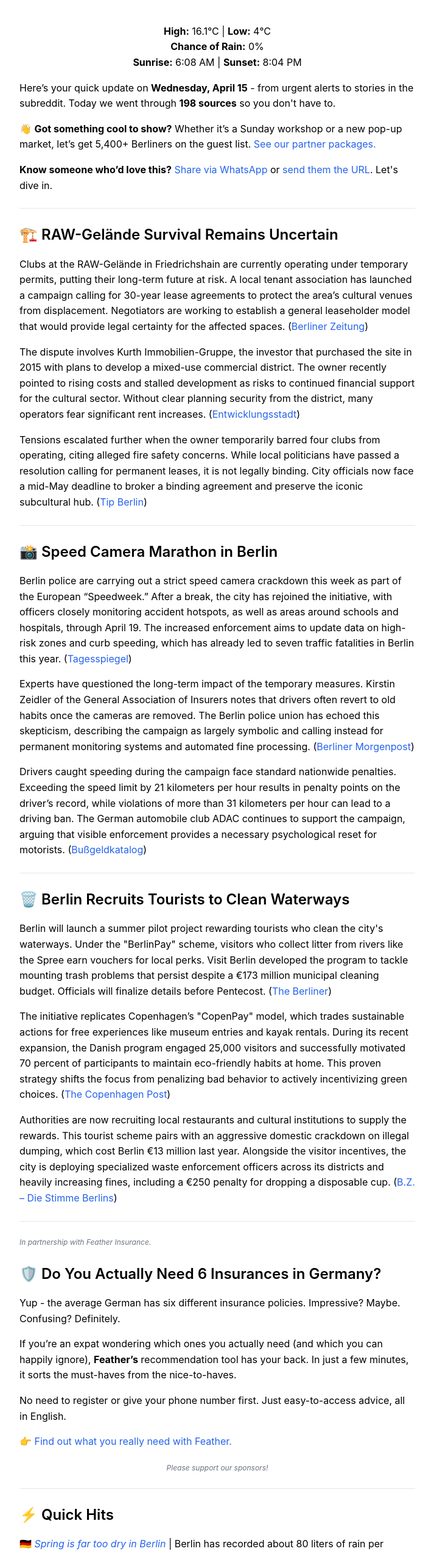
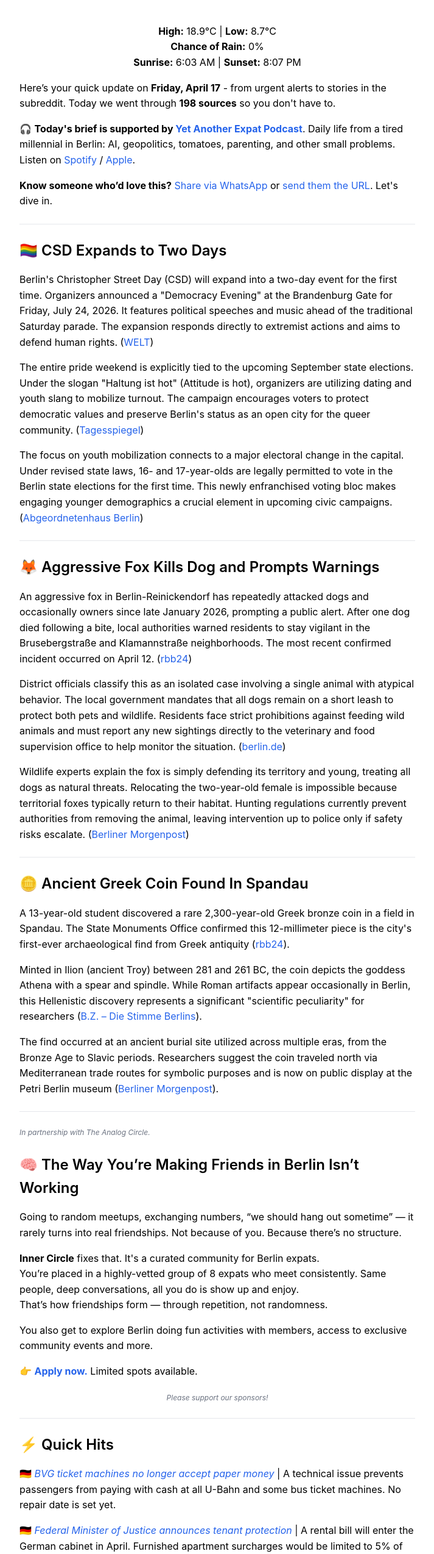
Before and after one commit to plamenpasliev/berlindaily-newsletter-archive, a website: page archive/latest.html in a window 1280 px wide. Shown: the part 224-2772 px from the top of the page at 61% size, without its empty margins (283-996 px from the left). Drawn offline with Linux system fonts and the light colour scheme.

Commit message:
Update Today's Newsletter

```diff
--- a/archive/latest.html
+++ b/archive/latest.html
@@ -4,10 +4,10 @@
 <head>
     <meta charset="UTF-8">
     <meta name="viewport" content="width=device-width, initial-scale=1.0">
-    <title>🏗️ RAW-Gelände Permits, Speed checks, Tourist litter - Berlin News Daily</title>
+    <title>🏳️‍🌈 CSD expansion, Aggresive fox, Ancient coins - Berlin News Daily</title>
     <meta name="description" content="Stay informed with curated Berlin news and events in English — perfect for expats and newcomers. We go through 100+ articles, posts and events each day so you don't have to.">
     <meta name="author" content="Plamen Pasliev" />
-    <meta name="publish-date" content="2026-04-15">
+    <meta name="publish-date" content="2026-04-17">
     <link rel="canonical" href="https://berlindaily.org/" />
 
     <!-- Cache control for static assets -->
@@ -17,20 +17,20 @@
     <link rel="preload" as="image" href="/assets/berlin-news-daily-logo.webp" fetchpriority="high" />
     <link rel="stylesheet" href="style.css">
 
-    <meta property="og:title" content="🏗️ RAW-Gelände Permits, Speed checks, Tourist litter - Berlin News Daily" />
+    <meta property="og:title" content="🏳️‍🌈 CSD expansion, Aggresive fox, Ancient coins - Berlin News Daily" />
     <meta property="og:description" content="Stay informed with curated Berlin news and events in English — perfect for expats and newcomers. We go through 100+ articles, posts and events each day so you don't have to." />
     <meta property="og:type" content="article" />
-    <meta property="og:url" content="https://newsletter.berlindaily.org/archive/20260415-rawgelnde-permits-speed-checks-tourist-litter.html" />
+    <meta property="og:url" content="https://newsletter.berlindaily.org/archive/20260417-csd-expansion-aggresive-fox-ancient-coins.html" />
     <meta property="og:image" content="https://storage.googleapis.com/gpt-engineer-file-uploads/4EHtkGxfgqNmjMCrTPEpIxYaKjf2/social-images/social-1758459261289-berlindaily-logo.png">
 
 <script type="application/ld+json">
 {
   "@context": "https://schema.org",
   "@type": "NewsArticle",
-  "headline": "🏗️ RAW-Gelände Permits, Speed checks, Tourist litter - Berlin News Daily",
+  "headline": "🏳️‍🌈 CSD expansion, Aggresive fox, Ancient coins - Berlin News Daily",
   "image": [ "https://newsletter.berlindaily.org/assets/berlin-news-daily-logo.webp"
    ],
-  "datePublished": "2026-04-15",
+  "datePublished": "2026-04-17",
   "author": {
     "@type": "Organization",
     "name": "Berlin News Daily"
@@ -63,53 +63,55 @@
   <br>
 
 <h1 id="☀️-guten-morgen-berlin">☀️ Guten Morgen, Berlin!</h1>
-<p><strong>High:</strong> 16.1°C | <strong>Low:</strong> 4°C<br><strong>Chance of Rain:</strong> 0%<br><strong>Sunrise:</strong> 6:08 AM | <strong>Sunset:</strong> 8:04 PM</p>
+<p><strong>High:</strong> 18.9°C | <strong>Low:</strong> 8.7°C<br><strong>Chance of Rain:</strong> 0%<br><strong>Sunrise:</strong> 6:03 AM | <strong>Sunset:</strong> 8:07 PM</p>
 </div>
 
-<p>Here’s your quick update on <strong>Wednesday, April 15</strong> - from urgent alerts to stories in the subreddit. Today we went through <strong>198 sources</strong> so you don&#39;t have to. </p>
-<p>👋 <strong>Got something cool to show?</strong> Whether it’s a Sunday workshop or a new pop-up market, let’s get 5,400+ Berliners on the guest list. <a href="https://berlindaily.org/partner">See our partner packages.</a></p>
-<p><strong>Know someone who’d love this?</strong> <a href="https://api.whatsapp.com/send?text=Hey%21%20I%E2%80%99ve%20been%20reading%20Berlin%20Daily%20lately%20and%20thought%20you%E2%80%99d%20like%20it.%20It%20helps%20me%20stay%20informed%20and%20find%20out%20cool%20things%20to%20do%20in%20Berlin.%20It%27s%20also%20free.%20Check%20it%20out%3A%20https%3A%2F%2Fberlindaily.org">Share via WhatsApp</a> or <a href="https://newsletter.berlindaily.org/archive/20260415-rawgelnde-permits-speed-checks-tourist-litter.html">send them the URL</a>. Let&#39;s dive in.</p>
+<p>Here’s your quick update on <strong>Friday, April 17</strong> - from urgent alerts to stories in the subreddit. Today we went through <strong>198 sources</strong> so you don&#39;t have to. </p>
+<p>🎧 <strong>Today&#39;s brief is supported by <a href="https://open.spotify.com/show/7ibAqCfRRWJmUiWIRyTeWD">Yet Another Expat Podcast</a></strong>. Daily life from a tired millennial in Berlin: AI, geopolitics, tomatoes, parenting, and other small problems. Listen on <a href="https://open.spotify.com/show/7ibAqCfRRWJmUiWIRyTeWD">Spotify</a> / <a href="https://podcasts.apple.com/us/podcast/yet-another-expat/id1732834677">Apple</a>.</p>
+<p><strong>Know someone who’d love this?</strong> <a href="https://api.whatsapp.com/send?text=Hey%21%20I%E2%80%99ve%20been%20reading%20Berlin%20Daily%20lately%20and%20thought%20you%E2%80%99d%20like%20it.%20It%20helps%20me%20stay%20informed%20and%20find%20out%20cool%20things%20to%20do%20in%20Berlin.%20It%27s%20also%20free.%20Check%20it%20out%3A%20https%3A%2F%2Fberlindaily.org">Share via WhatsApp</a> or <a href="https://newsletter.berlindaily.org/archive/20260417-csd-expansion-aggresive-fox-ancient-coins.html">send them the URL</a>. Let&#39;s dive in.</p>
 <hr>
-<h2 id="🏗️-raw-gelände-survival-remains-uncertain">🏗️ RAW-Gelände Survival Remains Uncertain</h2>
-<p class="excerpt">Clubs at the RAW-Gelände in Friedrichshain are currently operating under temporary permits, putting their long-term future at risk. A local tenant association has launched a campaign calling for 30-year lease agreements to protect the area’s cultural venues from displacement. Negotiators are working to establish a general leaseholder model that would provide legal certainty for the affected spaces. (<a href="https://www.berliner-zeitung.de/mensch-metropole/zukunft-des-raw-gelaendes-in-friedrichshain-ungewiss-clubs-nur-noch-in-duldung-li.10030305">Berliner Zeitung</a>)</p>
-<p>The dispute involves Kurth Immobilien-Gruppe, the investor that purchased the site in 2015 with plans to develop a mixed-use commercial district. The owner recently pointed to rising costs and stalled development as risks to continued financial support for the cultural sector. Without clear planning security from the district, many operators fear significant rent increases. (<a href="https://www.entwicklungsstadt.de/ruhende-entwicklung-des-raw-gelaendes-investor-sieht-verantwortung-beim-bezirk/">Entwicklungsstadt</a>)</p>
-<p>Tensions escalated further when the owner temporarily barred four clubs from operating, citing alleged fire safety concerns. While local politicians have passed a resolution calling for permanent leases, it is not legally binding. City officials now face a mid-May deadline to broker a binding agreement and preserve the iconic subcultural hub. (<a href="https://www.tip-berlin.de/stadtleben/raw-gelaende-friedrichshain-kurth-gruppe-bezirksverordnetenversammlung/">Tip Berlin</a>)</p>
+<h2 id="🏳️🌈-csd-expands-to-two-days">🏳️‍🌈 CSD Expands to Two Days</h2>
+<p class="excerpt">Berlin&#39;s Christopher Street Day (CSD) will expand into a two-day event for the first time. Organizers announced a &quot;Democracy Evening&quot; at the Brandenburg Gate for Friday, July 24, 2026. It features political speeches and music ahead of the traditional Saturday parade. The expansion responds directly to extremist actions and aims to defend human rights. (<a href="https://www.welt.de/regionales/berlin/article69e0b96293130bd3499d38f0/csd-berlin-startet-am-vorabend-der-parade-haltung-ist-hot.html">WELT</a>)</p>
+<p>The entire pride weekend is explicitly tied to the upcoming September state elections. Under the slogan &quot;Haltung ist hot&quot; (Attitude is hot), organizers are utilizing dating and youth slang to mobilize turnout. The campaign encourages voters to protect democratic values and preserve Berlin&#39;s status as an open city for the queer community. (<a href="https://www.tagesspiegel.de/berlin/grosstes-csd-wochenende-in-der-geschichte-berliner-christopher-street-day-wird-erstmals-auf-zwei-tage-ausgeweitet-15482173.html">Tagesspiegel</a>)</p>
+<p>The focus on youth mobilization connects to a major electoral change in the capital. Under revised state laws, 16- and 17-year-olds are legally permitted to vote in the Berlin state elections for the first time. This newly enfranchised voting bloc makes engaging younger demographics a crucial element in upcoming civic campaigns. (<a href="https://www.parlament-berlin.de/">Abgeordnetenhaus Berlin</a>)</p>
 <hr>
-<h2 id="📸-speed-camera-marathon-in-berlin">📸 Speed Camera Marathon in Berlin</h2>
-<p class="excerpt">Berlin police are carrying out a strict speed camera crackdown this week as part of the European “Speedweek.” After a break, the city has rejoined the initiative, with officers closely monitoring accident hotspots, as well as areas around schools and hospitals, through April 19. The increased enforcement aims to update data on high-risk zones and curb speeding, which has already led to seven traffic fatalities in Berlin this year. (<a href="https://www.tagesspiegel.de/berlin/speedweek-gegen-raser-polizei-startet-blitzermarathon-in-berlin-und-brandenburg-15464145.html">Tagesspiegel</a>)</p>
-<p>Experts have questioned the long-term impact of the temporary measures. Kirstin Zeidler of the General Association of Insurers notes that drivers often revert to old habits once the cameras are removed. The Berlin police union has echoed this skepticism, describing the campaign as largely symbolic and calling instead for permanent monitoring systems and automated fine processing. (<a href="https://www.morgenpost.de/berlin/article411690217/blitzermarathon-speedweek-berlin-kontrollen-wo-polizei-blitzer-experten-kritik.html">Berliner Morgenpost</a>)</p>
-<p>Drivers caught speeding during the campaign face standard nationwide penalties. Exceeding the speed limit by 21 kilometers per hour results in penalty points on the driver’s record, while violations of more than 31 kilometers per hour can lead to a driving ban. The German automobile club ADAC continues to support the campaign, arguing that visible enforcement provides a necessary psychological reset for motorists. (<a href="https://www.bussgeldkatalog.org/blitzermarathon/">Bußgeldkatalog</a>)</p>
+<h2 id="🦊-aggressive-fox-kills-dog-and-prompts-warnings">🦊 Aggressive Fox Kills Dog and Prompts Warnings</h2>
+<p class="excerpt">An aggressive fox in Berlin-Reinickendorf has repeatedly attacked dogs and occasionally owners since late January 2026, prompting a public alert. After one dog died following a bite, local authorities warned residents to stay vigilant in the Brusebergstraße and Klamannstraße neighborhoods. The most recent confirmed incident occurred on April 12. (<a href="https://www.rbb24.de/panorama/beitrag/2026/04/agressiver-fuchs-reinickendorf.html">rbb24</a>)</p>
+<p>District officials classify this as an isolated case involving a single animal with atypical behavior. The local government mandates that all dogs remain on a short leash to protect both pets and wildlife. Residents face strict prohibitions against feeding wild animals and must report any new sightings directly to the veterinary and food supervision office to help monitor the situation. (<a href="https://www.berlin.de/ba-reinickendorf/aktuelles/pressemitteilungen/2026/pressemitteilung.1661764.php">berlin.de</a>)</p>
+<p>Wildlife experts explain the fox is simply defending its territory and young, treating all dogs as natural threats. Relocating the two-year-old female is impossible because territorial foxes typically return to their habitat. Hunting regulations currently prevent authorities from removing the animal, leaving intervention up to police only if safety risks escalate. (<a href="https://www.morgenpost.de/bezirke/reinickendorf/article411735958/auffaellig-aggressiver-fuchs-treibt-unwesen-in-reinickendorf-aemter-warnen.html">Berliner Morgenpost</a>)</p>
 <hr>
-<h2 id="🗑️-berlin-recruits-tourists-to-clean-waterways">🗑️ Berlin Recruits Tourists to Clean Waterways</h2>
-<p class="excerpt">Berlin will launch a summer pilot project rewarding tourists who clean the city&#39;s waterways. Under the &quot;BerlinPay&quot; scheme, visitors who collect litter from rivers like the Spree earn vouchers for local perks. Visit Berlin developed the program to tackle mounting trash problems that persist despite a €173 million municipal cleaning budget. Officials will finalize details before Pentecost. (<a href="https://www.the-berliner.com/news/tourists-to-become-berlins-new-litter-pickers/">The Berliner</a>)</p>
-<p>The initiative replicates Copenhagen’s &quot;CopenPay&quot; model, which trades sustainable actions for free experiences like museum entries and kayak rentals. During its recent expansion, the Danish program engaged 25,000 visitors and successfully motivated 70 percent of participants to maintain eco-friendly habits at home. This proven strategy shifts the focus from penalizing bad behavior to actively incentivizing green choices. (<a href="https://cphpost.dk/2025-09-16/news/copenpay-program-prompts-70-of-tourists-to-adopt-eco-friendly-habits/">The Copenhagen Post</a>)</p>
-<p>Authorities are now recruiting local restaurants and cultural institutions to supply the rewards. This tourist scheme pairs with an aggressive domestic crackdown on illegal dumping, which cost Berlin €13 million last year. Alongside the visitor incentives, the city is deploying specialized waste enforcement officers across its districts and heavily increasing fines, including a €250 penalty for dropping a disposable cup. (<a href="https://www.bz-berlin.de/berlin/touristen-sollen-den-muell-in-berlin-aufsammeln">B.Z. – Die Stimme Berlins</a>)</p>
+<h2 id="🪙-ancient-greek-coin-found-in-spandau">🪙 Ancient Greek Coin Found In Spandau</h2>
+<p>A 13-year-old student discovered a rare 2,300-year-old Greek bronze coin in a field in Spandau. The State Monuments Office confirmed this 12-millimeter piece is the city&#39;s first-ever archaeological find from Greek antiquity (<a href="https://www.rbb24.de/panorama/beitrag/2026/04/berlin-spandau-muenze-drittes-jahrhundert-fund-archaeologisch.html">rbb24</a>).</p>
+<p>Minted in Ilion (ancient Troy) between 281 and 261 BC, the coin depicts the goddess Athena with a spear and spindle. While Roman artifacts appear occasionally in Berlin, this Hellenistic discovery represents a significant &quot;scientific peculiarity&quot; for researchers (<a href="https://www.bz-berlin.de/berlin/spandau/schueler-13-graebt-2300-jahre-alte-muenze-aus">B.Z. – Die Stimme Berlins</a>).</p>
+<p>The find occurred at an ancient burial site utilized across multiple eras, from the Bronze Age to Slavic periods. Researchers suggest the coin traveled north via Mediterranean trade routes for symbolic purposes and is now on public display at the Petri Berlin museum (<a href="https://www.morgenpost.de/berlin/article411720104/sensationsfund-in-berlin-schueler-entdeckt-muenze-aus-antikem-troja.html">Berliner Morgenpost</a>).</p>
 <hr>
 <p style="font-size: 12px; color: #6b7280; font-style: italic;">
-  In partnership with Feather Insurance.
+  In partnership with The Analog Circle.
 </p>
 
-<h2 id="🛡️-do-you-actually-need-6-insurances-in-germany">🛡️ Do You Actually Need 6 Insurances in Germany?</h2>
-<p>Yup - the average German has six different insurance policies. Impressive? Maybe. Confusing? Definitely.</p>
-<p>If you’re an expat wondering which ones you actually need (and which you can happily ignore), <strong>Feather’s</strong> recommendation tool has your back. In just a few minutes, it sorts the must-haves from the nice-to-haves. </p>
-<p>No need to register or give your phone number first. Just easy-to-access advice, all in English.</p>
-<p>👉 <a href="https://app.feather-insurance.com/recommendation-tool/intro?utm_source=berlindaily&amp;utm_medium=newsletter&amp;utm_campaign=rectool-0426">Find out what you really need with Feather.</a></p>
+<h2 id="🧠-the-way-youre-making-friends-in-berlin-isnt-working">🧠 The Way You’re Making Friends in Berlin Isn’t Working</h2>
+<p>Going to random meetups, exchanging numbers, “we should hang out sometime” — it rarely turns into real friendships. Not because of you. Because there’s no structure.</p>
+<p><strong>Inner Circle</strong> fixes that. It&#39;s a curated community for Berlin expats.<br>You’re placed in a highly-vetted group of 8 expats who meet consistently. Same people, deep conversations, all you do is show up and enjoy.<br>That’s how friendships form — through repetition, not randomness. </p>
+<p>You also get to explore Berlin doing fun activities with members, access to exclusive community events and more.</p>
+<p>👉 <a href="https://forms.theanalogcircle.com/ic-application?utm_source=berlindaily&amp;utm_medium=affiliates&amp;utm_campaign=2026-04-17&amp;utm_section=mid_roll"><strong>Apply now.</strong></a> Limited spots available.</p>
 <p style="font-size: 12px; color: #6b7280; margin-top: 20px; text-align: center; font-style: italic;">
   Please support our sponsors!
 </p>
 
 <hr>
 <h2 id="⚡-quick-hits">⚡ Quick Hits</h2>
-<p>🇩🇪 <a href="https://www.tagesspiegel.de/berlin/der-fruhling-ist-viel-zu-trocken-in-berlin-die-nachsten-tage-werden-entscheidend-fur-die-natur-15466454.html"><em>Spring is far too dry in Berlin</em></a> | Berlin has recorded about 80 liters of rain per square meter since January instead of the usual 138 liters. Meteorologists expect no rain until late April.</p>
-<p>🇩🇪 <a href="https://www.bz-berlin.de/berlin/berlin-soll-unterirdische-kliniken-bekommen"><em>Berlin is set to get underground hospitals</em></a> | On Monday, Charité announced plans to evaluate supply tunnels at the Virchow-Klinikum campus for emergencies. Officials warn the city lacks citywide patient tracking and adequate security for mass casualty events.</p>
-<p>🇬🇧 <a href="https://www.travelandtourworld.com/news/article/thousands-of-passangers-stranded-in-germany-as-frankfurt-munich-berlin-brandenburg-hamburg-and-other-airports-see-688-cancellations-and-86-delays-by-major-airlines-across-multiple-domestic-and-inte/"><em>Thousands of Passengers Stranded in Germany</em></a> | Staff shortages and adverse weather disrupted German air travel. Frankfurt and Munich faced the most grounded flights. Affected passengers can claim compensation.</p>
-<p>🇬🇧 <a href="https://www.infomigrants.net/en/post/70849/being-isolated-is-not-easy-migrants-anxious-after-germany-cuts-access-to-integration-courses"><em>Migrants anxious after Germany cuts integration courses</em></a> | Germany halted new admissions to subsidized integration courses in February, affecting nearly 130,000 migrants. The program’s budget was cut in half to €650 million, putting up to 20,000 teaching jobs at risk.</p>
-<p>🇩🇪 <a href="https://www.rbb24.de/politik/wahl/abgeordnetenhaus/agh-2026/beitraege/berlin-wahlhelfer-suche-anmeldung-aufgaben-geld-urlaub.html"><em>Here&#39;s how you can become an election worker in Berlin</em></a> | Berlin needs 9,000 more poll workers for the September 20 elections. Eligible German citizens aged 16 and older can apply online. Volunteers receive 80 to 120 euros.</p>
+<p>🇩🇪 <a href="https://www.tagesspiegel.de/berlin/willkommen-in-der-zukunft-ticketautomaten-der-berliner-bvg-nehmen-keine-banknoten-mehr-an-15482806.html"><em>BVG ticket machines no longer accept paper money</em></a> | A technical issue prevents passengers from paying with cash at all U-Bahn and some bus ticket machines. No repair date is set yet.</p>
+<p>🇩🇪 <a href="https://www.berliner-zeitung.de/news/mietpreisbremse-wird-verschaerft-bundesjustizministerin-kuendigt-mieterschutz-paket-an-li.10030696"><em>Federal Minister of Justice announces tenant protection</em></a> | A rental bill will enter the German cabinet in April. Furnished apartment surcharges would be limited to 5% of net rent. Short-term leases would not exceed six months.</p>
+<p>🇬🇧 <a href="https://www.dw.com/en/german-health-minister-announces-billions-in-cutbacks/a-76796338"><em>German health minister announces billions in cutbacks</em></a> | Germany’s public health insurance system is expected to spend about €15 billion more than it collects by 2027. Higher prescription fees, cuts to benefits, and new charges are proposed.</p>
+<p>🇬🇧 <a href="https://www.iamexpat.de/career/employment-news/new-eu-law-means-employers-must-disclose-salary-hiring-process"><em>New EU law means employers must disclose salary</em></a> | EU mandates pay transparency: salary ranges disclosed, no salary history questions, workers can compare pay, and companies must report gender gaps, aiming to reduce inequality by June 2026.</p>
+<p>🇩🇪 <a href="https://www.zeit.de/politik/deutschland/2026-04/gruenen-tempolimit-autobahn-klima-energiepreise-iran-krieg-bundestag-gxe"><em>Greens introduce a bill on speed limits to the Bundestag</em></a> | Drivers on German highways face a potential 130 km/h speed limit. The restriction aims to reduce fuel use and lower consumer costs.</p>
+<p>🇬🇧 <a href="https://www.euronews.com/my-europe/2026/04/16/dangerous-mission-germany-could-send-minehunting-boats-to-secure-strait-of-hormuz"><em>Germany could send minehunting boats to secure Strait of Hormuz</em></a> | Friedrich Merz plans conditional German role in the Strait of Hormuz, offering ships and aircrafts post-ceasefire. The goal is mine clearance and surveillance.</p>
 <hr>
 <h2 id="📅-top-events-this-week">📅 Top Events This Week</h2>
-<p>🎟️ <strong>Date Idea</strong> — <a href="https://rausgegangen.de/en/events/72hrs-true-italian-food-2026-0/">72hrs True Italian Food 2026</a> | Wed, Apr 15 – Sat, Apr 18 | €10 per venue | Various locations | Bar hop across the city to sample authentic regional dishes paired with a spritz.</p>
-<p>🎟️ <strong>Health</strong> — <a href="https://www.berlin.de/en/sports-leisure/running/4365128-7813334-s-25-berlin.en.html">S 25 Berlin</a> | Sun, Apr 19 | Price varies | Charlottenburg | Take on Germany’s oldest city race. Choose a distance that suits your fitness level and end the run with a memorable finish line inside the Olympic Stadium.</p>
-<p>🎟️ <strong>Cultural Pick</strong> — <a href="https://www.berlin.de/en/trade-fairs/3022792-7918797-berlin-comic-book-fair.en.html">Berlin Comic Book Fair</a> | Sun, April 19, 10 a.m. - 4 p.m. | Reinickendorf | Browse rare issues, discover new graphic novels, and mingle with independent illustrators at this showcase dedicated to the diverse world of comic book art.</p>
+<p>🎟️ <strong>Meet People</strong> — <a href="https://rausgegangen.de/en/events/bar-quiz-im-baergarten-0/">Bar Quiz im Baergarten</a> | Sat, Apr 18 at 20:00 | Free | Schöneweide | Whether you bring a crew or team up with strangers, this trivia night offers a competitive way to spend your Saturday evening.</p>
+<p>🎟️ <strong>Club Pick</strong> — <a href="https://ra.co/events/2255614">BCCO x sweet nothing</a> | Fri, 17 Apr, 22:00 – Sun 10:00 | Alt-Treptow | Prepare for a two-day marathon of hard dance and high-speed techno inside a massive former GDR ballroom.</p>
+<p>🎟️ <strong>Date Idea</strong> — <a href="https://rausgegangen.de/en/events/asian-street-food-festival-4/">Asian Street Food Festival</a> | Sun, 19 Apr, 12:00–22:00 | €3–6 | Friedrichshain | Skip the usual fusion spots and spend your Sunday navigating authentic, homestyle Vietnamese dishes right in Friedrichshain.</p>
+<p>🎟️ <strong>Cultural Pick</strong> — <a href="https://rausgegangen.de/en/events/affordable-art-fair-berlin-2026-3/">Affordable Art Fair Berlin 2026</a> | Sun, 19 Apr, 11:00–18:00 | €10–22 | Alt-Treptow | Browse international galleries and discover contemporary artists in an environment for experienced collectors and anyone looking to purchase their first original piece.</p>
 <div style="margin-top: 20px; margin-bottom: 20px; text-align:center">
 <p style="font-family: Helvetica, Arial, sans-serif; font-size: 14px; color: #555555; margin: 0; font-style: italic;">
     Hosting a workshop or meetup?
@@ -121,11 +123,11 @@
 
 <hr>
 <h2 id="💬-what-berliners-are-talking-about">💬 What Berliners Are Talking About</h2>
-<p>🗣️ <a href="https://www.reddit.com/r/berlinsocialclub/comments/1sl5yq1/what_happens_if_you_get_sick_suddenly_in_berlin/"><em>What happens if you get sick suddenly in Berlin?</em></a> | Berliners suggest Akutsprechstunde, calling 116-117, or walk-in clinics for sudden illness.</p>
-<p>🗣️ <a href="https://www.reddit.com/r/berlinsocialclub/comments/1sl823l/be_careful_about_documents_when_getting/"><em>Be careful about documents when getting fired/downsized/etc re:Arbeitsamt</em></a> | Redditors warn not to sign termination agreements without legal advice.</p>
-<p>🗣️ <a href="https://www.reddit.com/r/berlinsocialclub/comments/1sl1jy2/fantasy_filmfest_nights_whos_going/"><em>Fantasy Filmfest Nights - Who&#39;s going?</em></a> | Film fans coordinate meetups and swap movie picks for Fantasy Filmfest.</p>
+<p>🗣️ <a href="https://www.reddit.com/r/berlinsocialclub/comments/1sn2dj1/is_there_any_good_croatianserbianbosnian_bars/"><em>Is there any good Croatian/Serbian/Bosnian bars?</em></a> | Locals share favorite Balkan spots in Berlin, swapping bar and restaurant tips.</p>
+<p>🗣️ <a href="https://www.reddit.com/r/berlin/comments/1slyo0i/every_third_bus_arrives_rest_are_mia_happening_to/"><em>Every third bus arrives, rest are MiA. Happening to anyone else?</em></a> | Read stories about ghost buses, unreliable BVG apps, and chronic delays.</p>
+<p>🗣️ <a href="https://www.reddit.com/r/berlinsocialclub/comments/1sn74fq/fun_after_work_vibes_near_fhain/"><em>Fun after work vibes near f&#39;hain?</em></a> | Londoner in Berlin seeks chill, non-dating social hangouts and gets meetup invites.</p>
 <hr>
-<p>🐐 <strong>Word of the Day:</strong> Zickenkrieg | <strong>Literal:</strong> Nanny-goat war | <strong>Meaning:</strong> A petty, dramatic fight between women (a catfight). | <strong>Example:</strong> <em>In der Marketingabteilung herrscht momentan ein ständiger Zickenkrieg.</em> (There is currently a constant nanny-goat war in the marketing department.)</p>
+<p>👄 <strong>Word of the Day:</strong> Plaudertasche | <strong>Literal:</strong> Chatter bag | <strong>Meaning:</strong> A chatterbox who never stops talking. | <strong>Example:</strong> <em>Setz dich nicht neben sie, sie ist eine unermüdliche Plaudertasche.</em> (Don&#39;t sit next to her, she is a tireless chatter bag.)</p>
 <hr>
 <h3 id="👋-thats-a-wrap-thank-you-for-reading">👋 That&#39;s a wrap! Thank you for reading.</h3>
 <p>Got feedback? Write us at <a href="mailto:news@berlindaily.org">news@berlindaily.org</a>. </p>
```
